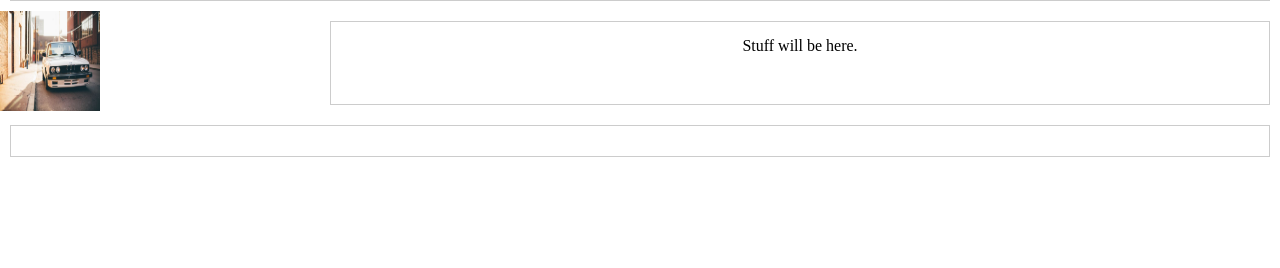
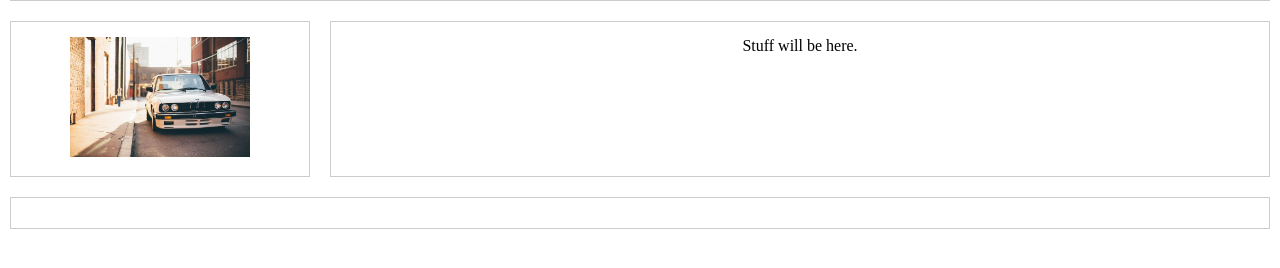
Before and after one commit to AlexTS12/AlexTS12.github.io, a plain HTML site: page vehicleSearch.html in a window 1280 px wide. Shown: the part 124-392 px from the top of the page. Drawn offline with Linux system fonts and the light colour scheme.

Commit message:
image scaling and sidebar

```diff
--- a/bigCss.css
+++ b/bigCss.css
@@ -7,7 +7,7 @@ body, h1, p, ul
 }
 
 /* Apply border, margin, and padding */
-header, main, footer, sidebar
+header, main, footer, aside
 {
     border: 1px solid #ccc;
     margin: 10px;
--- a/vehicleSearch.html
+++ b/vehicleSearch.html
@@ -22,7 +22,7 @@
         <p>Stuff will be here.</p>
     </main>
     <aside class="sidebar"> <!-- Changed sidebar to aside for semantic correctness -->
-        <img src="BMW.jpg" alt="Sidebar Image" width="100" height="100"> <!-- Add your image path here -->
+        <img src="BMW.jpg" alt="Sidebar Image" width="180"> <!-- Add your image path here -->
     </aside>
 
     <footer>
```
